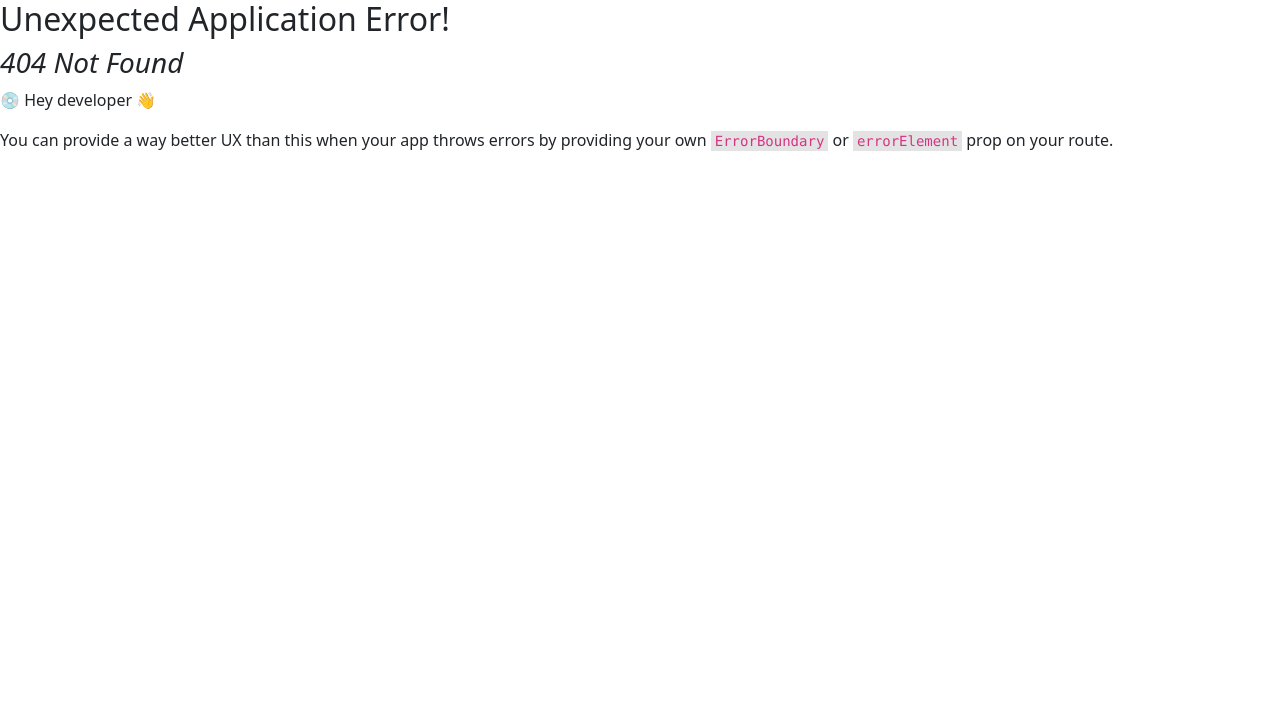
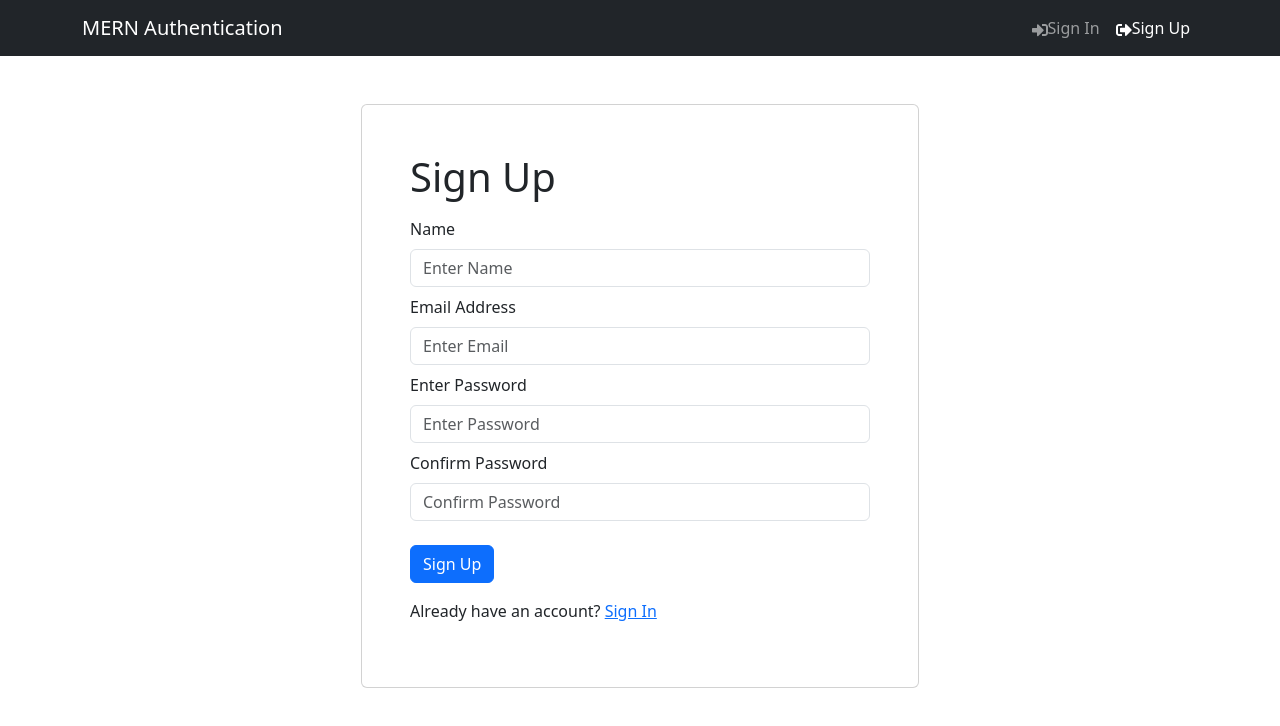
Before and after one commit to unaizk/mern-authentication-project, a React (Vite) app in the folder frontend/: page /register in a window 1280 px wide. Before the commit this address had no page. Shown: the top 726 px of the page. Built offline with nearby package versions, Linux system fonts and the light colour scheme.

Commit message:
created login and register page

```diff
--- a/frontend/package.json
+++ b/frontend/package.json
@@ -10,11 +10,13 @@
     "preview": "vite preview"
   },
   "dependencies": {
+    "@reduxjs/toolkit": "^1.9.5",
     "bootstrap": "^5.3.1",
     "react": "^18.2.0",
     "react-bootstrap": "^2.8.0",
     "react-dom": "^18.2.0",
     "react-icons": "^4.10.1",
+    "react-redux": "^8.1.2",
     "react-router-bootstrap": "^0.26.2",
     "react-router-dom": "^6.15.0"
   },
--- /dev/null
+++ b/frontend/src/components/FormContainer.jsx
@@ -0,0 +1,17 @@
+import React from 'react'
+import { Container,Row, Col } from 'react-bootstrap'
+
+export const FormContainer = ({children}) => {
+  return (
+    <Container>
+        <Row className='justify-content-md-center mt-5'>
+            <Col xs={12} md={6} className='card p-5'>
+                {children}
+            </Col>
+        </Row>
+    </Container>
+  )
+}
+
+
+export default FormContainer;
--- a/frontend/src/main.jsx
+++ b/frontend/src/main.jsx
@@ -5,11 +5,16 @@
 import './index.css'
 import { createBrowserRouter, createRoutesFromElements,Route,RouterProvider } from 'react-router-dom';
 import HomeScreen from './screens/HomeScreen.jsx'
+import LoginScreen from './screens/LoginScreen.jsx'
+import RegisterScreen from './screens/RegisterScreen.jsx'
 
 const router = createBrowserRouter(
   createRoutesFromElements(
     <Route path='/' element={<App />}>
       <Route index = {true} path='/' element={<HomeScreen />}/>
+      <Route  path='/login' element={<LoginScreen />}/>
+      <Route  path='/register' element={<RegisterScreen />}/>
+
     </Route>
   )
 )
--- /dev/null
+++ b/frontend/src/screens/LoginScreen.jsx
@@ -0,0 +1,47 @@
+import React from 'react'
+import { Link } from 'react-router-dom';
+import { useState } from 'react';
+import { Form,Button, Row, Col } from 'react-bootstrap';
+import FormContainer from '../components/FormContainer';
+
+const LoginScreen = () => {
+    const [email,setEmail] = useState('')
+    const [password,setPassword] = useState('');
+
+    const submitHandler = async(e)=>{
+        e.preventDefault();
+        console.log('submit');
+    }
+  return (
+    <FormContainer>
+        <h1>Sign In</h1>
+
+        <Form onSubmit={submitHandler}>
+            <Form.Group className='my-2' controlId='email'>
+                <Form.Label>Email Address</Form.Label>
+                <Form.Control  type='email' placeholder='Enter Email' value={email} onChange={(e)=>setEmail(e.target.value)}>
+                </Form.Control>
+            </Form.Group>
+            <Form.Group className='my-2' controlId='password'>
+                <Form.Label>Enter Password</Form.Label>
+                <Form.Control  type='password' placeholder='Enter Password' value={password} onChange={(e)=>setPassword(e.target.value)}>
+                </Form.Control>
+            </Form.Group>
+
+            <Button type='submit' variant='primary' className='mt-3'>
+                Sign In
+            </Button>
+
+            <Row className='py-3'>
+                <Col>
+                    New Customer ? <Link to='/register'> Register </Link>
+                </Col>
+            </Row>
+
+        </Form>
+
+    </FormContainer>
+  )
+}
+
+export default LoginScreen
--- /dev/null
+++ b/frontend/src/screens/RegisterScreen.jsx
@@ -0,0 +1,62 @@
+import React from 'react'
+import { Link } from 'react-router-dom';
+import { useState } from 'react';
+import { Form,Button, Row, Col } from 'react-bootstrap';
+import FormContainer from '../components/FormContainer';
+
+const RegisterScreen = () => {
+    const [name,setName] = useState('')
+    const [email,setEmail] = useState('')
+    const [password,setPassword] = useState('');
+    const [confirmPassword,setConfirmPassword] = useState('');
+
+    const submitHandler = async(e)=>{
+        e.preventDefault();
+        console.log('submit');
+    }
+  return (
+    <FormContainer>
+        <h1>Sign Up</h1>
+
+        <Form onSubmit={submitHandler}>
+            <Form.Group className='my-2' controlId='name'>
+                <Form.Label>Name</Form.Label>
+                <Form.Control  type='text' placeholder='Enter Name' value={name} onChange={(e)=>setName(e.target.value)}>
+                </Form.Control>
+            </Form.Group>
+
+            <Form.Group className='my-2' controlId='email'>
+                <Form.Label>Email Address</Form.Label>
+                <Form.Control  type='email' placeholder='Enter Email' value={email} onChange={(e)=>setEmail(e.target.value)}>
+                </Form.Control>
+            </Form.Group>
+
+            <Form.Group className='my-2' controlId='password'>
+                <Form.Label>Enter Password</Form.Label>
+                <Form.Control  type='password' placeholder='Enter Password' value={password} onChange={(e)=>setPassword(e.target.value)}>
+                </Form.Control>
+            </Form.Group>
+
+            <Form.Group className='my-2' controlId='confirmPassword'>
+                <Form.Label>Confirm Password</Form.Label>
+                <Form.Control  type='password' placeholder='Confirm Password' value={confirmPassword} onChange={(e)=>setConfirmPassword(e.target.value)}>
+                </Form.Control>
+            </Form.Group>
+
+            <Button type='submit' variant='primary' className='mt-3'>
+                Sign Up
+            </Button>
+
+            <Row className='py-3'>
+                <Col>
+                    Already have an account? <Link to='/login'> Sign In </Link>
+                </Col>
+            </Row>
+
+        </Form>
+
+    </FormContainer>
+  )
+}
+
+export default RegisterScreen
```
Also changed, not shown: frontend/src/store.js (added), 1 other file (tests, documents, lock files or other folders).
